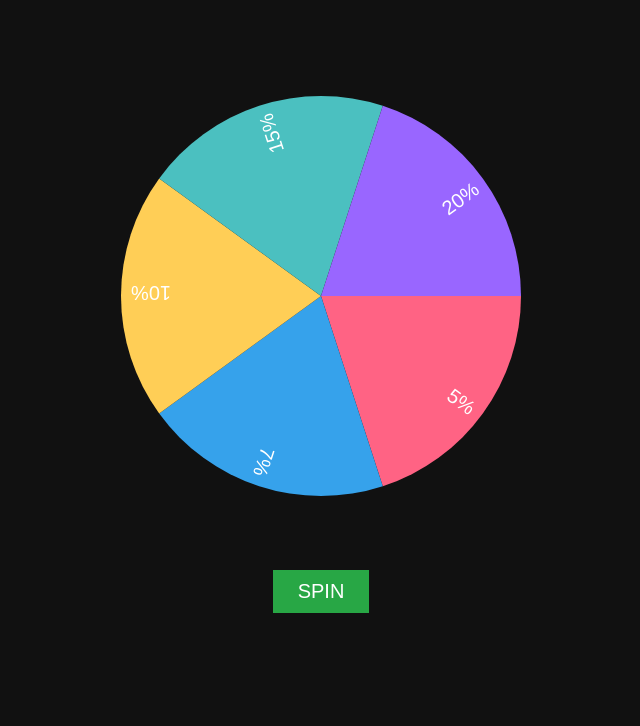
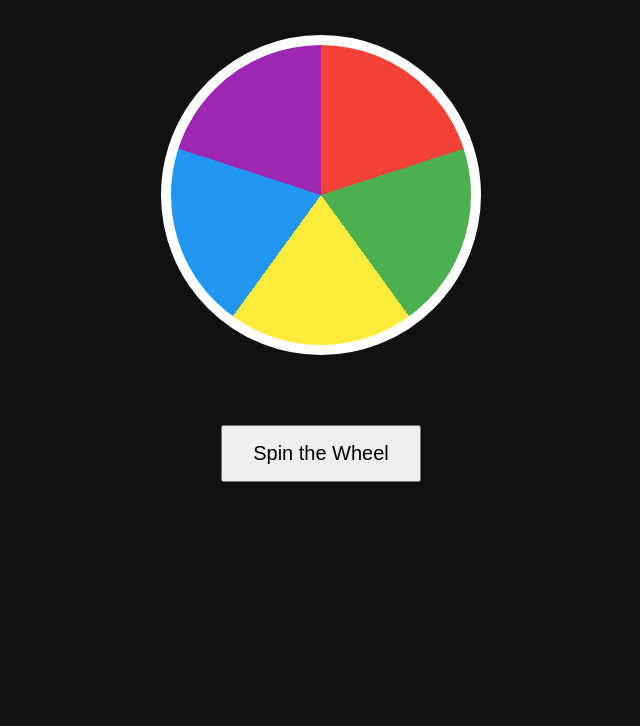
Before and after one commit to x92g4h9ww8-svg/Spin-wheel, a plain HTML site: page index.html in a window 1280 px wide. Shown: the part 74-800 px from the top of the page, without its empty margins (319-959 px from the left). Drawn offline with Linux system fonts and the light colour scheme.

Commit message:
Add files via upload

```diff
--- a/index.html
+++ b/index.html
@@ -2,130 +2,75 @@
 <!DOCTYPE html>
 <html lang="en">
 <head>
-  <meta charset="UTF-8" />
-  <meta name="viewport" content="width=device-width, initial-scale=1.0"/>
-  <title>Spin the Wheel</title>
+    <meta charset="UTF-8">
+    <meta name="viewport" content="width=device-width, initial-scale=1.0">
+    <title>Spin Wheel</title>
     <style>
         body {
-      background-color: #111;
-      color: #fff;
             font-family: Arial, sans-serif;
             text-align: center;
+            background: #111;
+            color: #fff;
         }
-    #wheelCanvas {
-      margin-top: 40px;
+        #wheel {
+            width: 300px;
+            height: 300px;
+            border: 10px solid #fff;
+            border-radius: 50%;
+            margin: 50px auto;
+            background: conic-gradient(#f44336 20%, #4caf50 20% 40%, #ffeb3b 40% 60%, #2196f3 60% 80%, #9c27b0 80% 100%);
+            transition: transform 6s cubic-bezier(0.25, 1, 0.5, 1);
         }
-    #spin {
+        #spinBtn {
+            padding: 15px 30px;
+            font-size: 20px;
             margin-top: 20px;
-      padding: 10px 25px;
-      font-size: 20px;
-      border: none;
-      background-color: #28a745;
-      color: white;
             cursor: pointer;
         }
         #result {
+            font-size: 24px;
             margin-top: 20px;
-      font-size: 24px;
-      font-weight: bold;
         }
     </style>
 </head>
 <body>
-  <h1>Spin the Wheel and Win!</h1>
-  <canvas id="wheelCanvas" width="500" height="500"></canvas><br />
-  <button id="spin">SPIN</button>
+    <h1>🎯 Tap to Spin and Win!</h1>
+    <div id="wheel"></div>
+    <button id="spinBtn">Spin the Wheel</button>
     <div id="result"></div>
+
     <audio id="spinSound" src="spin.mp3" preload="auto"></audio>
     <audio id="winSound" src="win.mp3" preload="auto"></audio>
+
     <script>
-    const canvas = document.getElementById("wheelCanvas");
-    const ctx = canvas.getContext("2d");
-    const spinButton = document.getElementById("spin");
-    const resultDiv = document.getElementById("result");
+        const wheel = document.getElementById("wheel");
+        const result = document.getElementById("result");
+        const spinBtn = document.getElementById("spinBtn");
         const spinSound = document.getElementById("spinSound");
         const winSound = document.getElementById("winSound");
 
-    const options = ["5%", "7%", "10%", "15%", "20%"];
-    const colors = ["#FF6384", "#36A2EB", "#FFCE56", "#4BC0C0", "#9966FF"];
-    const arcSize = (2 * Math.PI) / options.length;
-    let startAngle = 0;
-    const radius = 200;
-    const centerX = canvas.width / 2;
-    const centerY = canvas.height / 2;
+        const segments = ["5%", "7%", "10%", "15%", "20%"];
+        let isSpinning = false;
 
-    function drawWheel() {
-      for (let i = 0; i < options.length; i++) {
-        const angle = startAngle + i * arcSize;
-        ctx.fillStyle = colors[i];
-        ctx.beginPath();
-        ctx.moveTo(centerX, centerY);
-        ctx.arc(centerX, centerY, radius, angle, angle + arcSize);
-        ctx.lineTo(centerX, centerY);
-        ctx.fill();
+        spinBtn.onclick = () => {
+            if (isSpinning) return;
+            isSpinning = true;
+            result.textContent = "";
 
-        ctx.save();
-        ctx.fillStyle = "#fff";
-        ctx.translate(centerX, centerY);
-        ctx.rotate(angle + arcSize / 2);
-        ctx.textAlign = "right";
-        ctx.font = "20px Arial";
-        ctx.fillText(options[i], radius - 10, 10);
-        ctx.restore();
-      }
-    }
+            const segmentAngle = 360 / segments.length;
+            const randomIndex = Math.floor(Math.random() * segments.length);
+            const degrees = 3600 + randomIndex * segmentAngle + (Math.random() * segmentAngle);
 
-    drawWheel();
-
-    let isSpinning = false;
-    spinButton.addEventListener("click", () => {
-      if (isSpinning) return;
-
-      isSpinning = true;
-      resultDiv.textContent = "";
-      let spinAngle = Math.random() * 360 + 1800;
-      let currentAngle = 0;
-      const spinDuration = 7000;
-      const startTime = performance.now();
-
+            wheel.style.transform = `rotate(${degrees}deg)`;
             spinSound.play();
 
-      function animateSpin(time) {
-        const elapsed = time - startTime;
-        if (elapsed < spinDuration) {
-          const progress = elapsed / spinDuration;
-          currentAngle = spinAngle * easeOut(progress);
-          drawRotatedWheel(currentAngle);
-          requestAnimationFrame(animateSpin);
-        } else {
-          spinSound.pause();
-          spinSound.currentTime = 0;
-          currentAngle = spinAngle;
-          drawRotatedWheel(currentAngle);
-          const finalAngle = (360 - (currentAngle % 360)) % 360;
-          const index = Math.floor(finalAngle / (360 / options.length));
-          resultDiv.textContent = `🎉 Congratulations! You got ${options[index]} OFF! 🎉`;
+            setTimeout(() => {
+                const winningPercent = segments[randomIndex];
+                result.innerHTML = `🎉 Congratulations! You won an extra <strong>${winningPercent}</strong> OFF your remodeling project!`;
                 winSound.play();
                 isSpinning = false;
-        }
-      }
-
-      requestAnimationFrame(animateSpin);
-    });
-
-    function easeOut(t) {
-      return 1 - Math.pow(1 - t, 3);
-    }
-
-    function drawRotatedWheel(angle) {
-      ctx.clearRect(0, 0, canvas.width, canvas.height);
-      ctx.save();
-      ctx.translate(centerX, centerY);
-      ctx.rotate((angle * Math.PI) / 180);
-      ctx.translate(-centerX, -centerY);
-      drawWheel();
-      ctx.restore();
-    }
+            }, 6000);
+        };
     </script>
 </body>
 </html>
```
Also changed, not shown: 2 other files. Lines whose indentation alone changed are shown as unchanged.
